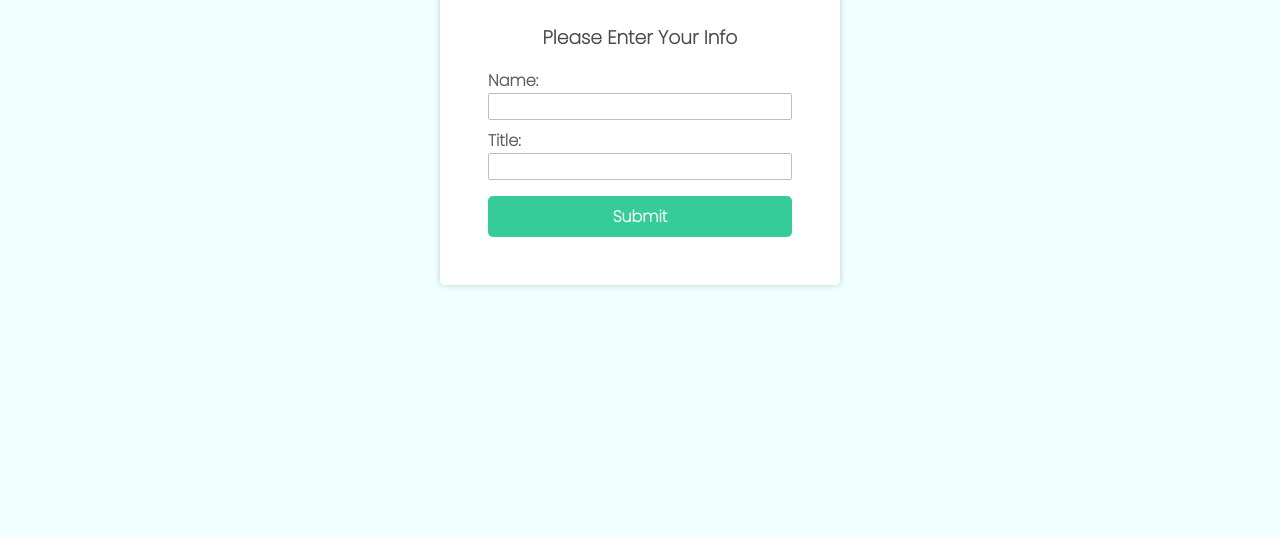
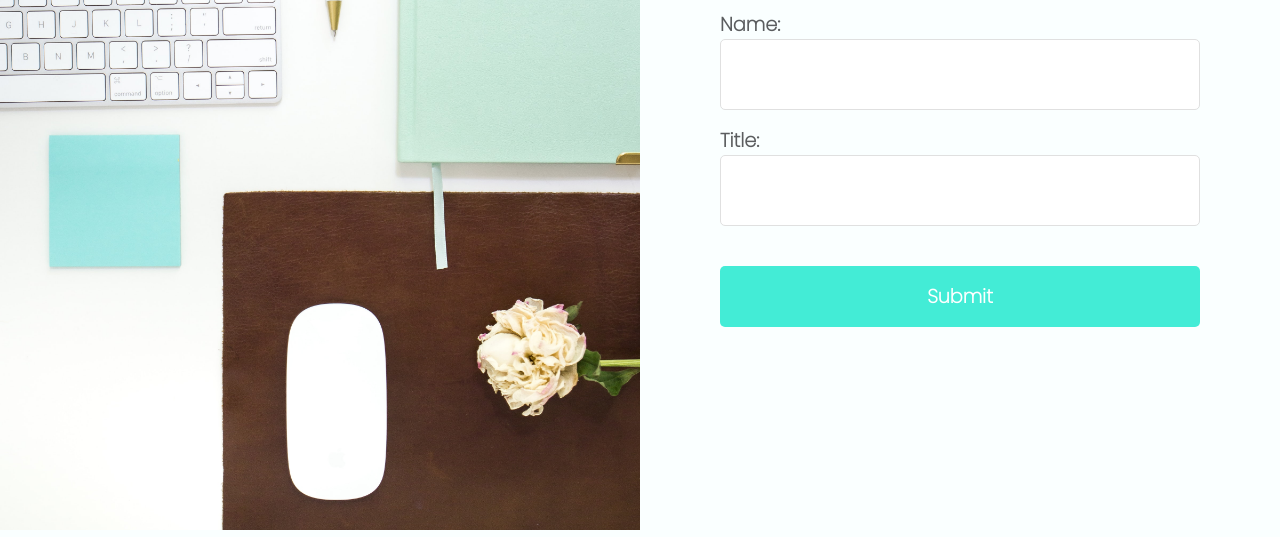
Before and after one commit to thanatP-Bz/Node.js, a website: page login/public/index.html in a window 1280 px wide. Shown: the part 270-807 px from the top of the page. Drawn offline with Linux system fonts and the light colour scheme.

Commit message:
loginPractice

```diff
--- a/login/controllers/controllers.js
+++ b/login/controllers/controllers.js
@@ -9,9 +9,12 @@ const createName = async (req, res) => {
   res.status(201).json(models);
 };
 
-const login = async () => {};
+const login = async (req, res) => {
+  res.send("POST");
+};
 
 module.exports = {
   createName,
   getAllName,
+  login,
 };
--- a/login/public/index.css
+++ b/login/public/index.css
@@ -7,62 +7,114 @@
 }
 
 body {
-  background-color: azure;
+  background-color: rgb(250, 255, 255);
   font-family: "Poppins", sans-serif;
 }
 
 .form-container {
   display: flex;
+  justify-content: space-between;
+  height: 100vh;
+  width: 100%;
+}
+
+.form-container .img-container {
+  width: 50%;
+  height: 100%;
+}
+
+.form-container .img-container img {
+  object-fit: cover;
+  height: 100%;
+  width: 100%;
+}
+
+.form-container .form-control {
+  display: flex;
   justify-content: center;
   align-items: center;
-  height: 100vh;
+  width: 50%;
+  height: 100%;
 }
 
-.form {
-  background-color: #fff;
-  box-shadow: 0 0 7px rgba(0, 0, 0, 0.2);
-  max-width: 400px;
-  width: 100%;
+.form-container .form {
   border-radius: 5px;
   padding: 3rem;
+  width: 90%;
 }
 
 .form h3 {
-  padding-bottom: 1rem;
+  padding-bottom: 1.5rem;
   color: rgb(74, 75, 75);
   text-align: center;
+  font-size: 2.2rem;
 }
 
 .control {
-  padding-bottom: 0.5rem;
+  padding-bottom: 1rem;
 }
 
 label {
-  font-size: 1rem;
+  font-size: 1.2rem;
   font-weight: bold;
   color: rgb(91, 93, 95);
 }
 
 input {
-  padding: 5px;
+  padding: 20px;
   display: block;
   width: 100%;
-  border: 0.3px solid rgb(190, 190, 190);
+  border: 0.3px solid rgb(224, 224, 224);
   outline: none;
-  border-radius: 2px;
+  border-radius: 5px;
+  font-size: 1.2rem;
+  font-family: "Poppins", sans-serif;
+  font-weight: bold;
+}
+
+input:focus {
+  border: 1px solid rgb(67, 236, 214);
 }
 
 button {
-  margin-top: 0.5rem;
-  padding: 0.5rem;
+  margin-top: 1.5rem;
+  padding: 1rem;
   border: none;
   width: 100%;
-  font-size: 1rem;
+  font-size: 1.2rem;
   font-weight: bold;
   font-family: "Poppins", sans-serif;
   cursor: pointer;
   border-radius: 5px;
   display: block;
   color: #fff;
-  background-color: rgb(53, 204, 154);
+  background-color: rgb(67, 236, 214);
 }
+
+button:hover {
+  background-color: #333;
+  transition: 0.5s ease;
+}
+
+@media (max-width: 800px) {
+  .form-container {
+    width: 100%;
+    display: flex;
+    justify-content: center;
+    align-items: center;
+    position: relative;
+  }
+
+  .form-container .form-control {
+    width: 100%;
+    position: absolute;
+  }
+
+  .form-container .img-container img {
+    display: none;
+  }
+
+  .form-container .form {
+    width: 100%;
+  }
+}
--- a/login/public/index.html
+++ b/login/public/index.html
@@ -9,6 +9,10 @@
   </head>
   <body>
     <div class="form-container">
+      <div class="img-container">
+        <img src="./laura-olsen-0SW39bqly5g-unsplash.jpg" alt="" />
+      </div>
+      <div class="form-control">
         <form class="form" action="/login" method="POST">
           <h3>Please Enter Your Info</h3>
           <div class="control">
@@ -17,10 +21,11 @@
           </div>
           <div class="control">
             <label for="title"> Title:</label>
-          <input type="text" name="number" />
+            <input type="text" name="job" />
           </div>
-        <button type="button">Submit</button>
+          <button type="submit">Submit</button>
         </form>
+      </div>
     </div>
   </body>
 </html>
--- a/note/03-task-manager.txt
+++ b/note/03-task-manager.txt
@@ -78,3 +78,8 @@ It is an object collection which can be difind any types of data
 
 -basic validation
 will send back promise and need a try catch block
+
+//how to acess the form
+destruct the property by the name in html form it is a key pair value
+app.use(express.urlencoded({ extended: true }));
+in the function DO NOT forget to return the value
```
Also changed, not shown: login/app.js (+9 -1 lines), login/public/Pjib.jpg (added), login/public/laura-olsen-0SW39bqly5g-unsplash.jpg (added), login/public/script.js (deleted). Lines whose indentation alone changed are shown as unchanged.
